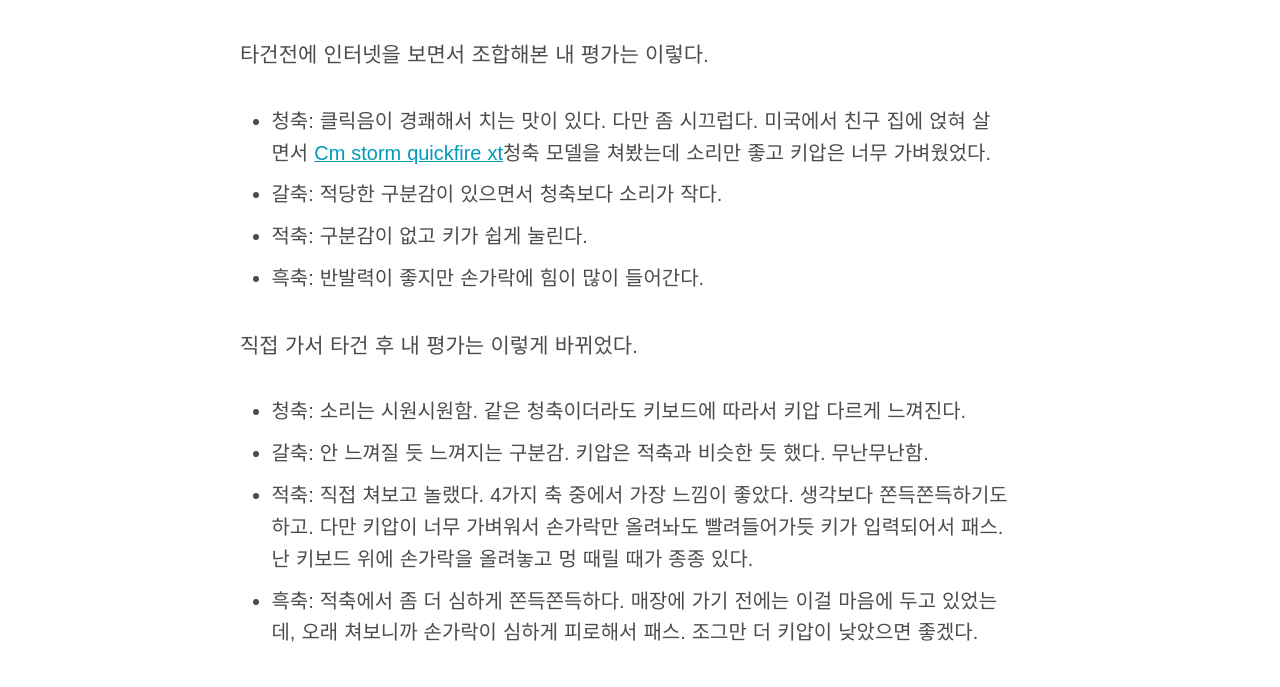
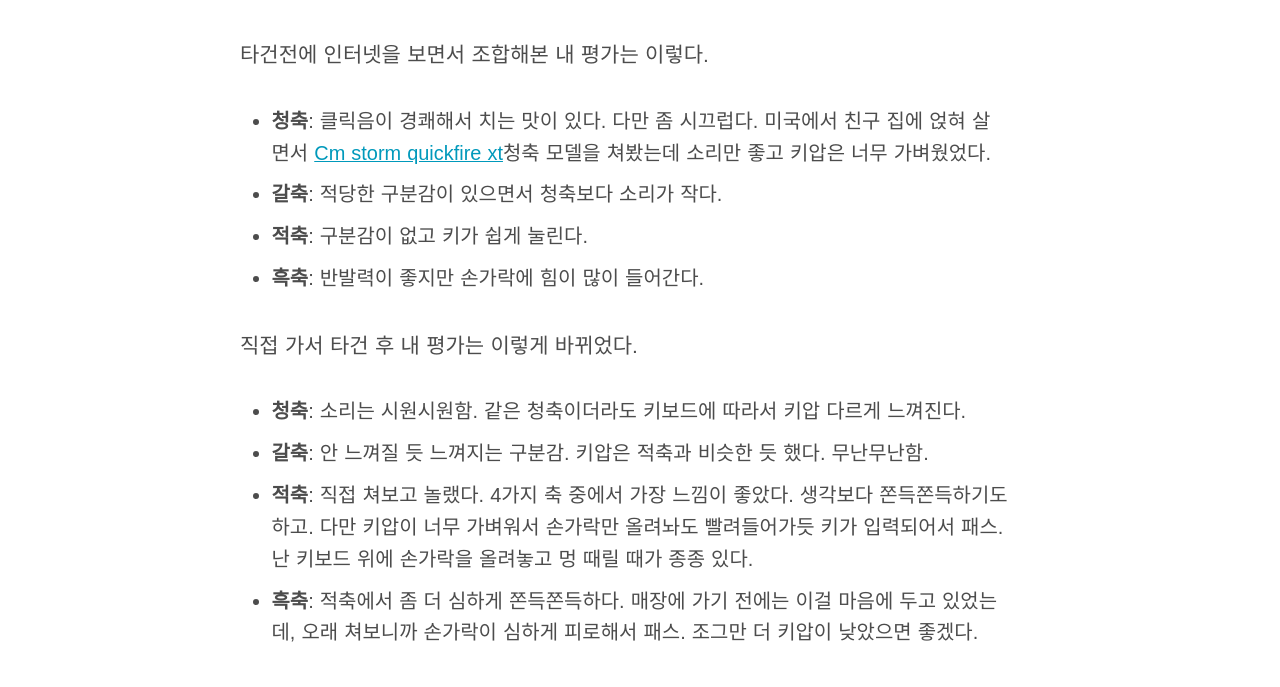
Before and after one commit to gloorx/gloorx.github.io, a Jekyll site: the page built from _posts/2014-12-30-buying-leopold-fc750r-blue-switch.md, in a window 1280 px wide. Shown: the part 1009-1696 px from the top of the page. Built offline with Jekyll 4.4.1, drawn with Linux system fonts in a browser that asks for light colours; some web fonts are replaced; some of the changed lines change nothing that is shown.

Commit message:
modified posting

```diff
--- a/_posts/2014-12-30-buying-leopold-fc750r-blue-switch.md
+++ b/_posts/2014-12-30-buying-leopold-fc750r-blue-switch.md
@@ -8,17 +8,17 @@ title: Leopold fc750r 청축 구매
 
 타건전에 인터넷을 보면서 조합해본 내 평가는 이렇다.
 
-- 청축: 클릭음이 경쾌해서 치는 맛이 있다. 다만 좀 시끄럽다. 미국에서 친구 집에 얹혀 살면서 [Cm storm quickfire xt](http://gaming.coolermaster.com/en/products/keyboards/quickfirext/)청축 모델을 쳐봤는데 소리만 좋고 키압은 너무 가벼웠었다.
-- 갈축: 적당한 구분감이 있으면서 청축보다 소리가 작다.
-- 적축: 구분감이 없고 키가 쉽게 눌린다.
-- 흑축: 반발력이 좋지만 손가락에 힘이 많이 들어간다.
+- **청축**: 클릭음이 경쾌해서 치는 맛이 있다. 다만 좀 시끄럽다. 미국에서 친구 집에 얹혀 살면서 [Cm storm quickfire xt](http://gaming.coolermaster.com/en/products/keyboards/quickfirext/)청축 모델을 쳐봤는데 소리만 좋고 키압은 너무 가벼웠었다.
+- **갈축**: 적당한 구분감이 있으면서 청축보다 소리가 작다.
+- **적축**: 구분감이 없고 키가 쉽게 눌린다.
+- **흑축**: 반발력이 좋지만 손가락에 힘이 많이 들어간다.
 
 직접 가서 타건 후 내 평가는 이렇게 바뀌었다.
 
-- 청축: 소리는 시원시원함. 같은 청축이더라도 키보드에 따라서 키압 다르게 느껴진다.
-- 갈축: 안 느껴질 듯 느껴지는 구분감. 키압은 적축과 비슷한 듯 했다. 무난무난함.
-- 적축: 직접 쳐보고 놀랬다. 4가지 축 중에서 가장 느낌이 좋았다. 생각보다 쫀득쫀득하기도 하고. 다만 키압이 너무 가벼워서 손가락만 올려놔도 빨려들어가듯 키가 입력되어서 패스. 난 키보드 위에 손가락을 올려놓고 멍 때릴 때가 종종 있다.
-- 흑축: 적축에서 좀 더 심하게 쫀득쫀득하다. 매장에 가기 전에는 이걸 마음에 두고 있었는데, 오래 쳐보니까 손가락이 심하게 피로해서 패스. 조그만 더 키압이 낮았으면 좋겠다.
+- **청축**: 소리는 시원시원함. 같은 청축이더라도 키보드에 따라서 키압 다르게 느껴진다.
+- **갈축**: 안 느껴질 듯 느껴지는 구분감. 키압은 적축과 비슷한 듯 했다. 무난무난함.
+- **적축**: 직접 쳐보고 놀랬다. 4가지 축 중에서 가장 느낌이 좋았다. 생각보다 쫀득쫀득하기도 하고. 다만 키압이 너무 가벼워서 손가락만 올려놔도 빨려들어가듯 키가 입력되어서 패스. 난 키보드 위에 손가락을 올려놓고 멍 때릴 때가 종종 있다.
+- **흑축**: 적축에서 좀 더 심하게 쫀득쫀득하다. 매장에 가기 전에는 이걸 마음에 두고 있었는데, 오래 쳐보니까 손가락이 심하게 피로해서 패스. 조그만 더 키압이 낮았으면 좋겠다.
 
 fc750r이 축 별로 다 전시되어 있어서 4가지 모두 여러번 쳐보고 청축으로 구매했다. 다른 청축에 비해서 클릭음 톤이 상대적으로 낮고, 쫀득함이 있었다.
 
```
